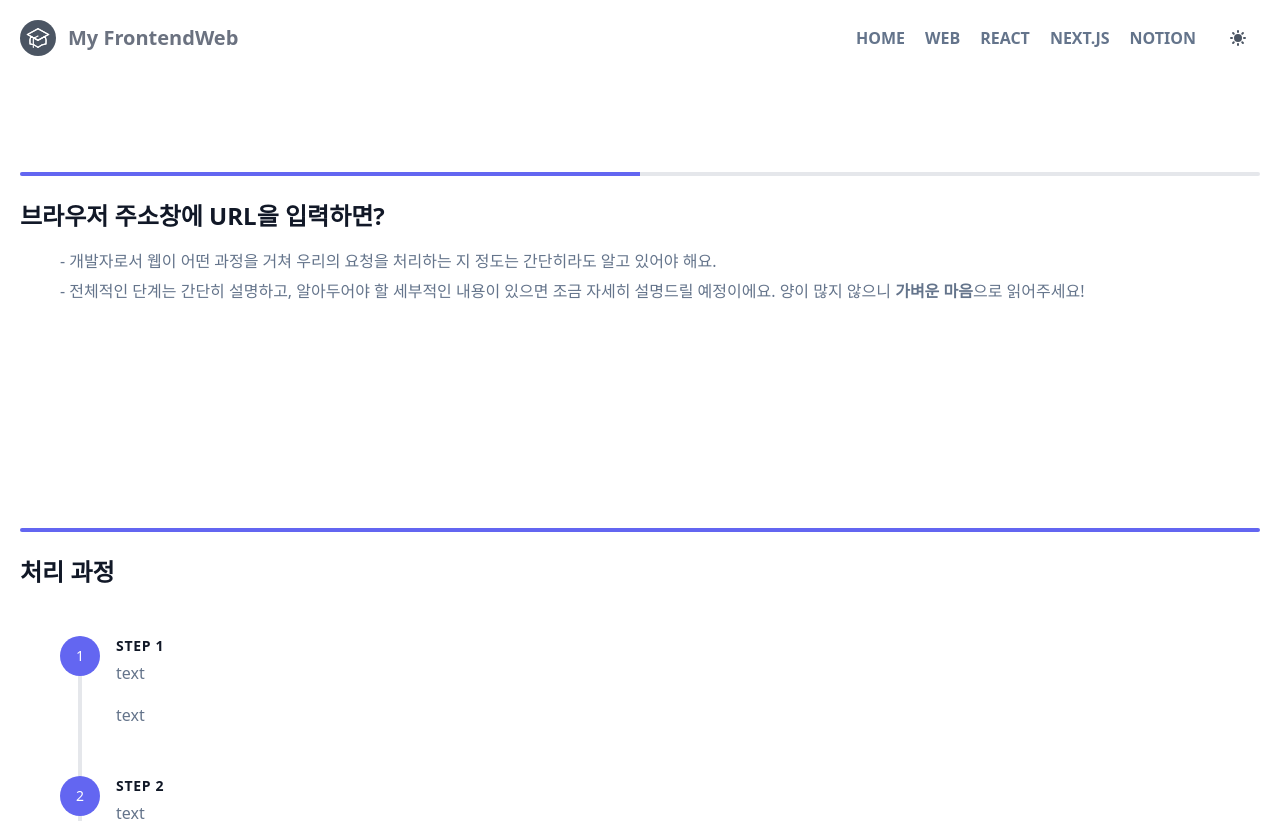
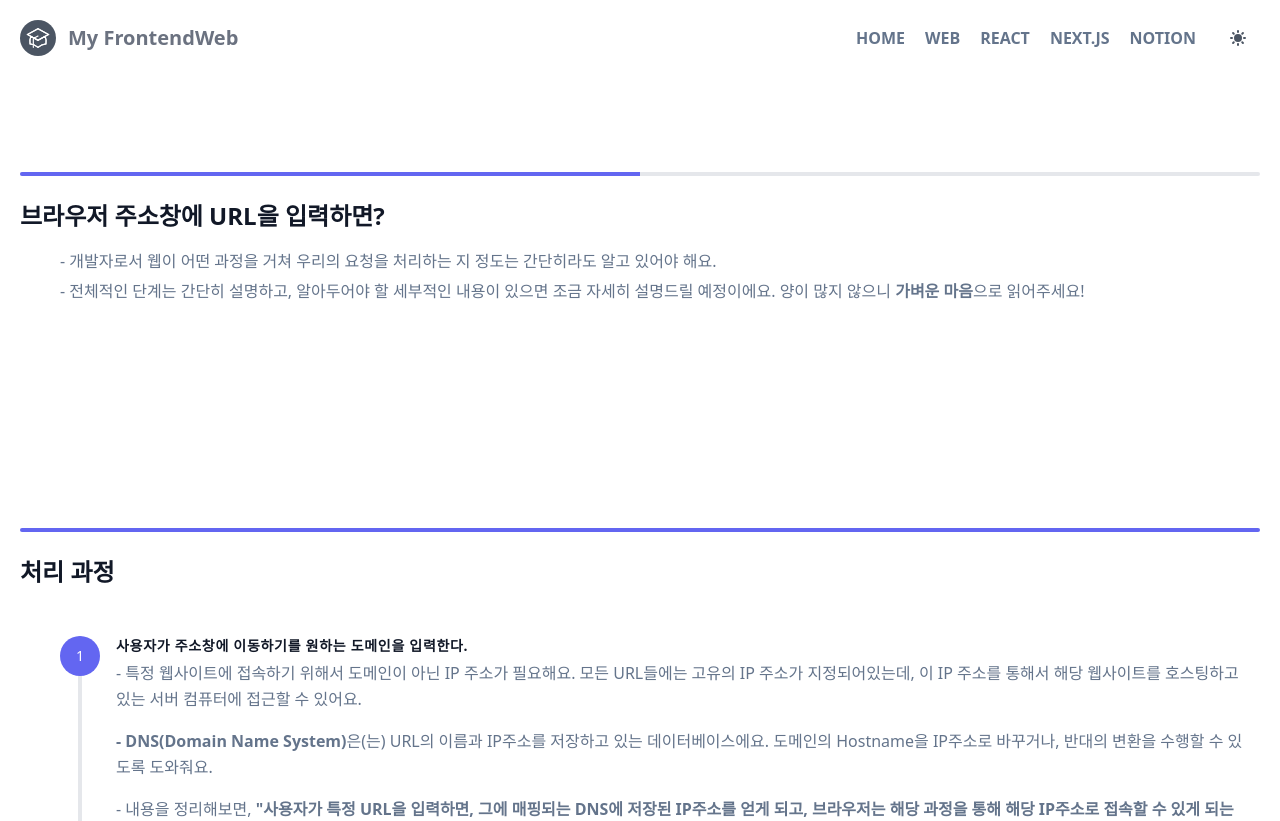
Before and after one commit to Lee-Sang-Beom/nextjs_and_notion, a Next.js app: page /web_basic/browser_search in a window 1280 px wide. Shown: the top 821 px of the page. Built offline with nearby package versions, Linux system fonts and the light colour scheme.

Commit message:
[ add content > step 1 : input URL ] in browser_search page

```diff
--- a/pages/web_basic/browser_search.tsx
+++ b/pages/web_basic/browser_search.tsx
@@ -70,13 +70,18 @@ export default function Browser_search() {
                                     </div>
                                     <div className="flex-grow pl-4">
                                         <h2 className="font-bold title-font text-sm text-gray-900 mb-1 tracking-wider">
-                                            STEP 1
+                                            사용자가 주소창에 이동하기를 원하는 도메인을 입력한다.
                                         </h2>
                                         <p className="leading-relaxed mb-4">
-                                            {`text`}
+                                            {`- 특정 웹사이트에 접속하기 위해서 도메인이 아닌 IP 주소가 필요해요. 모든 URL들에는 고유의 IP 주소가 지정되어있는데, 이 IP 주소를 통해서 해당 웹사이트를 호스팅하고 있는 서버 컴퓨터에 접근할 수 있어요. `}
+                                        </p>
+                                        <p className="leading-relaxed mb-4">
+                                            <strong>{`- DNS(Domain Name System)`}</strong>{`은(는) URL의 이름과 IP주소를 저장하고 있는 데이터베이스에요. 도메인의 Hostname을 IP주소로 바꾸거나, 반대의 변환을 수행할 수 있도록 도와줘요.`}
                                         </p>
                                         <p className="leading-relaxed">
-                                            {`text`}
+                                            {`- 내용을 정리해보면, `}
+                                            <strong>{`"사용자가 특정 URL을 입력하면, 그에 매핑되는 DNS에 저장된 IP주소를 얻게 되고, 브라우저는 해당 과정을 통해 해당 IP주소로 접속할 수 있게 되는 것이다."`}</strong>
+                                            {` 정도에요. 일단 해당 단계에서는 사용자가 브라우저 주소창에 URL을 입력한다는 과정이라고 이해하고 넘어가도록 해요.`}
                                         </p>
                                     </div>
                                 </div>
```
